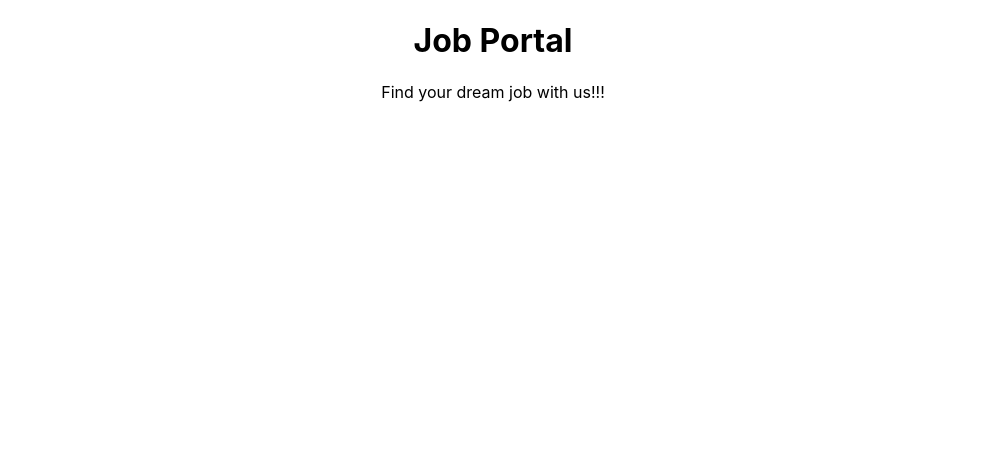
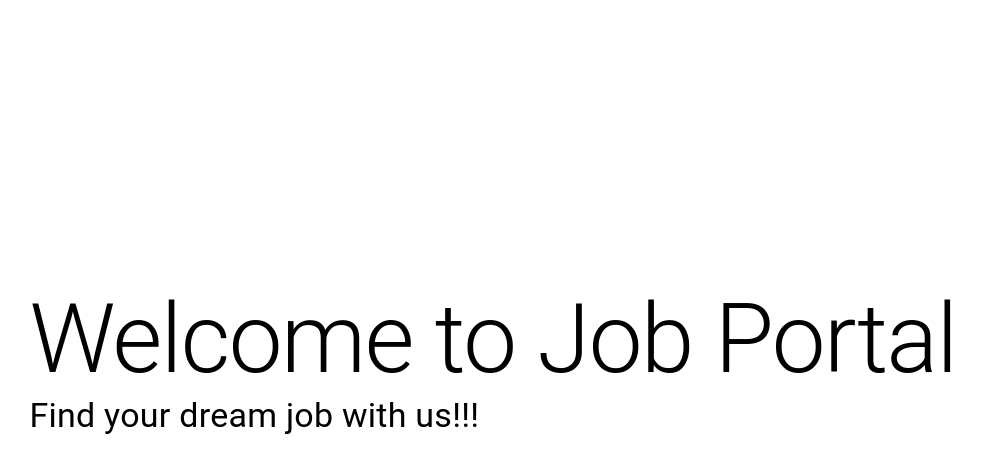
Before and after one commit to HeroicHitesh/AvomConsultants_JobPortal_Assignment, a React (Create React App) app in the folder frontend/: page / in a window 1280 px wide. Shown: the top 472 px of the page, without its empty margins (147-1129 px from the left). Built offline with nearby package versions, Linux system fonts and the light colour scheme.

Commit message:
Create Welcome and Error screen component

```diff
--- a/frontend/src/App.js
+++ b/frontend/src/App.js
@@ -1,12 +1,21 @@
-import logo from './logo.svg';
-import './App.css';
+import { BrowserRouter, Switch, Route } from "react-router-dom";
+
+import Welcome, { ErrorPage } from "./component/Welcome";
+
+import "./App.css";
 
 function App() {
   return (
-    <div className="App">
-      <h1>Job Portal</h1>
-      <p>Find your dream job with us!!!</p>
-    </div>
+    <BrowserRouter>
+      <Switch>
+        <Route exact path="/">
+          <Welcome />
+        </Route>
+        <Route>
+          <ErrorPage />
+        </Route>
+      </Switch>
+    </BrowserRouter>
   );
 }
 
--- /dev/null
+++ b/frontend/src/component/Welcome.js
@@ -0,0 +1,39 @@
+import { Grid, Typography } from "@material-ui/core";
+
+const Welcome = () => {
+  return (
+    <Grid
+      container
+      item
+      direction="column"
+      alignItems="center"
+      justify="center"
+      style={{ padding: "30px", minHeight: "90vh" }}
+    >
+      <Grid item>
+        <Typography variant="h1">Welcome to Job Portal</Typography>
+        <Typography variant="h4">Find your dream job with us!!!</Typography>
+      </Grid>
+    </Grid>
+  );
+};
+
+export const ErrorPage = () => {
+  return (
+    <Grid
+      container
+      item
+      direction="column"
+      alignItems="center"
+      justify="center"
+      style={{ padding: "30px", minHeight: "90vh", color: "red" }}
+    >
+      <Grid item>
+        <Typography variant="h1">Error 404</Typography>
+        <Typography variant="h4">Oops, something went wrong!!!</Typography>
+      </Grid>
+    </Grid>
+  );
+};
+
+export default Welcome;
```
